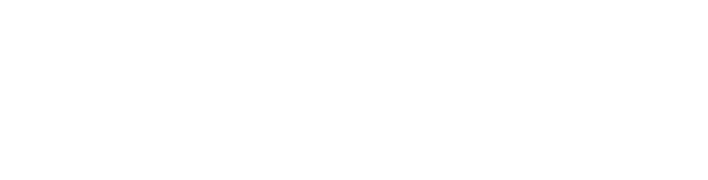
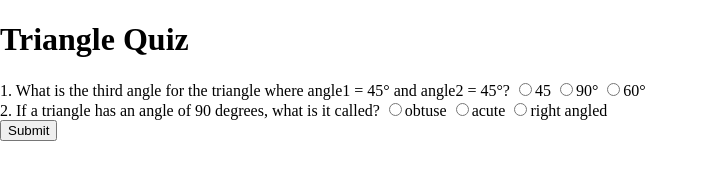
Before and after one commit to virajjain11/fun-with-triangles, a plain HTML site: page quiz.html in a window 1280 px wide. Shown: the whole page, without its empty margins (0-708 px from the left). Drawn offline with Linux system fonts and the light colour scheme.

Commit message:
update quiz.html

```diff
--- a/quiz.html
+++ b/quiz.html
@@ -1,5 +1,6 @@
 <!DOCTYPE html>
 <html lang="en">
+
 <head>
     <meta charset="UTF-8">
     <meta http-equiv="X-UA-Compatible" content="IE=edge">
@@ -7,9 +8,44 @@
     <title>Fun with triangles</title>
     <link rel="stylesheet" href="style.css">
 </head>
+
 <body>
+    <div class="container">
+        <h1>Triangle Quiz</h1>
+        <form class="form-quiz">
+            <div class="container-question-1">
+            1. What is the third angle for the triangle where angle1 = 45° and angle2 = 45°?
+            <label>
+                <input type="radio" name="question-1" value="45°">45
+            </label>
+            <label>
+                <input type="radio" name="question-1" value="90°">90°
+            </label>
+            <label>
+                <input type="radio" name="question-1" value="60°">60°
+            </label>
+        </div>
 
+            <div class="container-question-2">
+            2. If a triangle has an angle of 90 degrees, what is it called?
+            <label>
+                <input type="radio" name="question-2" value="obtuse ">obtuse
+            </label>
+            <label>
+
+                <input type="radio" name="question-2" value="acute ">acute
+            </label>
+            <label>
+                <input type="radio" name="question-2" value="right angled">right angled
+            </label>
+        </div>
+        </form>
+        <button id="submit-btn-quiz">
+Submit
+        </button>
+    </div>
 
     <script src="quiz.js"></script>
 </body>
+
 </html>
```
